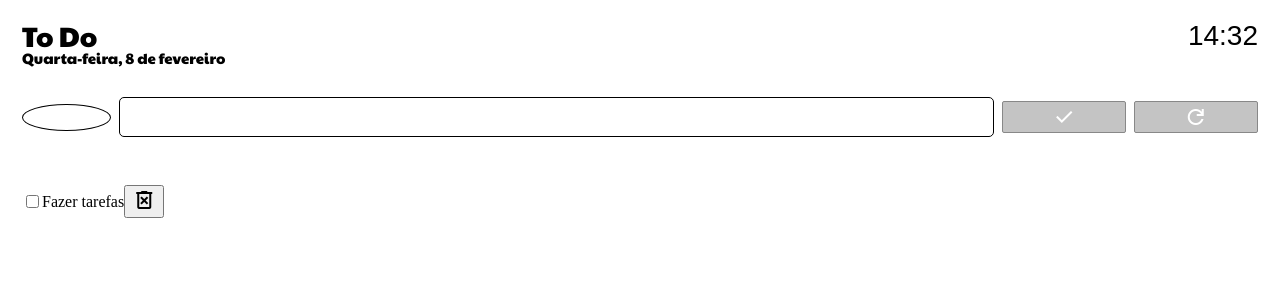
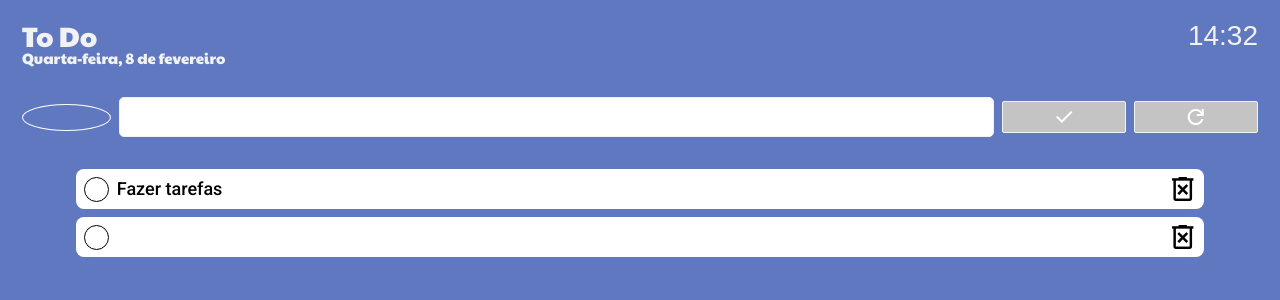
Before and after one commit to LipePLima/ToDo, an Angular app: page / in a window 1280 px wide. Shown: the top 300 px of the page. Built offline with nearby package versions, Linux system fonts and the light colour scheme; a web font is replaced by a local one.

Commit message:
Style: Estilização de backgrou do body, li, e troca de cores dos elementos

```diff
--- a/src/app/components/body/body.component.css
+++ b/src/app/components/body/body.component.css
@@ -1,6 +1,7 @@
 .date {
   font-family: 'Paytone One', sans-serif;
   font-size: 15px;
+  color: #F2F2F2;
 }
 
 .container__input {
@@ -13,7 +14,7 @@
 .demo__checkBox {
   width: 7%;
   height: 25px;
-  border: 1px solid #000;
+  border: 1px solid #fff;
   border-radius: 50%;
   margin-right: .5rem;
 }
@@ -22,7 +23,7 @@
   font-size: 18px;
   width: 70%;
   height: 36px;
-  border: 1px solid #000;
+  border: 1px solid #F2F2F2;
   border-radius: 5px;
   padding-left: .4rem;
 }
@@ -36,7 +37,7 @@
   margin-left: .5rem;
   background-color: #c4c4c4;
   color: #fff;
-  border: 1px solid #888888;
+  border: 1px solid #F2F2F2;
   border-radius: 2px;
 }
 
--- a/src/app/components/body/body.component.html
+++ b/src/app/components/body/body.component.html
@@ -1,7 +1,8 @@
+<main>
   <p class="date">Quarta-feira, 8 de fevereiro</p>
   <section class="container__input">
     <div class="demo__checkBox"></div>
-  <input type="text" class="input__task">
+    <input type="text" maxlength="33" class="input__task">
     <button class="btn__input btn__confirm">
       <span class="material-symbols-outlined">done</span>
     </button>
@@ -10,3 +11,4 @@
     </button>
   </section>
   <app-list></app-list>
+</main>
--- a/src/app/components/header/header.component.css
+++ b/src/app/components/header/header.component.css
@@ -3,6 +3,7 @@
   justify-content: space-between;
   align-items: center;
   margin-top: 22px;
+  color: #F2F2F2;
 }
 
 .title {
--- a/src/app/components/list/list.component.css
+++ b/src/app/components/list/list.component.css
@@ -1,9 +1,73 @@
 .container__list {
-  margin-top: 3rem;
+  margin-top: 2rem;
+}
+
+.list__task {
+  display: flex;
+  flex-direction: column;
+  justify-content: center;
+  align-items: center;
 }
 
 .task {
   display: flex;
   flex-direction: row;
+  justify-content: space-between;
   align-items: center;
+  width: 90%;
+  height: 40px;
+  margin-bottom: .5rem;
+  padding: 0 .5rem;
+  border-radius: 8px;
+  background-color: #fff;
+  font-family: 'Roboto', sans-serif;
+  font-size: 18px;
+  font-weight: 500;
 }
+
+.info-task {
+  display: flex;
+  flex-direction: row;
+  align-items: center;
+  width: 90%;
+}
+
+.check-task {
+  display: flex;
+  justify-content: center;
+  align-items: center;
+  width: 25px;
+  height: 25px;
+  margin-right: .5rem;
+  background-color: #fff;
+  border: 1px solid #000;
+  border-radius: 50%;
+}
+
+.check {
+  font-size: 22px;
+  color: #fff;
+}
+
+.check-active {
+  background-color: #6d6d6d;
+}
+
+.text-task {
+  font-size: 18px;
+}
+
+.remove-task {
+  display: flex;
+  justify-content: center;
+  align-items: center;
+  width: 27px;
+  height: 32px;
+  padding: 0;
+  border: none;
+  background-color: transparent;
+}
+
+.remove {
+  font-size: 32px;
+}
--- a/src/app/components/list/list.component.html
+++ b/src/app/components/list/list.component.html
@@ -1,8 +1,23 @@
 <section class="container__list">
   <ul class="list__task">
     <li class="task">
-      <input type="checkbox" id="" class="check-task">
-      <p class="text-task">Fazer tarefas</p>
+      <div class="info-task">
+        <button class="check-task ">
+          <span class="material-symbols-outlined check">done</span>
+        </button>
+        <p class="text-task">Fazer tarefas</p>
+      </div>
+      <button class="remove-task">
+        <span class="material-symbols-outlined remove">delete_forever</span>
+      </button>
+    </li>
+    <li class="task">
+      <div class="info-task">
+        <button class="check-task ">
+          <span class="material-symbols-outlined check">done</span>
+        </button>
+        <p class="text-task"></p>
+      </div>
       <button class="remove-task">
         <span class="material-symbols-outlined remove">delete_forever</span>
       </button>
--- a/src/styles.css
+++ b/src/styles.css
@@ -43,3 +43,7 @@ table {
 	border-collapse: collapse;
 	border-spacing: 0;
 }
+
+body {
+  background-color: #6078BF;
+}
```
Lines whose indentation alone changed are shown as unchanged.
